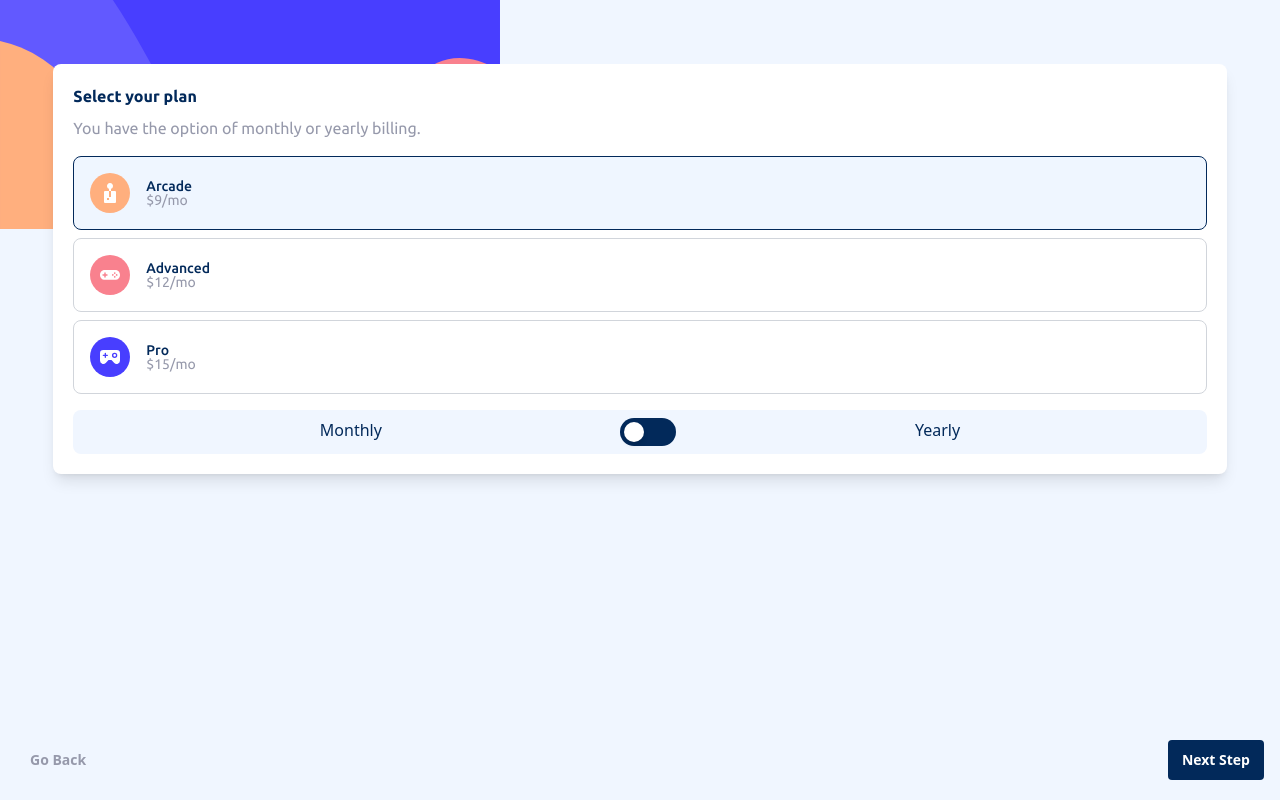
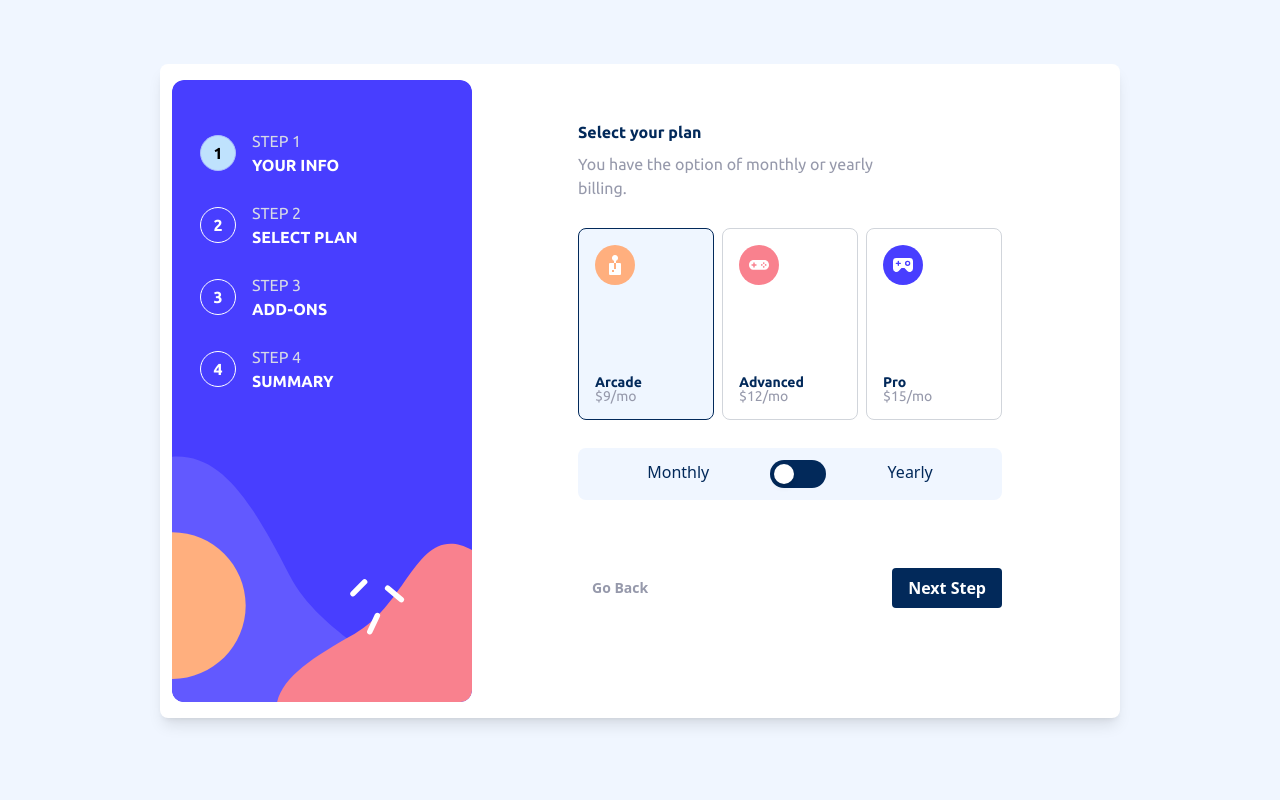
Before and after one commit to Matteonegridev/MultiStep-form, a React (Vite) app: page /plan in a window 1280 px wide. Built offline with nearby package versions, Linux system fonts and the light colour scheme; what fluid-tailwind would draw is missing.

Commit message:
done desktop step2

```diff
--- a/src/components/routes/PersonalInfo.tsx
+++ b/src/components/routes/PersonalInfo.tsx
@@ -138,16 +138,28 @@ function PersonalInfo() {
                   </FormItem>
                 )}
               />
+              {!isMobile && (
+                <div className="place-self-end py-8">
+                  <button
+                    className="rounded-sm bg-primary px-[1em] py-[.5em] font-semibold text-white"
+                    type="submit"
+                  >
+                    Next Step
+                  </button>
+                </div>
+              )}
             </div>
           </div>
-          <div className="absolute bottom-5 right-5 md:bottom-24 md:right-64 md:z-10">
-            <button
-              className="rounded-sm bg-primary px-[1em] py-[.5em] font-semibold text-white"
-              type="submit"
-            >
-              Next Step
-            </button>
-          </div>
+          {isMobile && (
+            <div className="absolute bottom-5 right-5">
+              <button
+                className="rounded-sm bg-primary px-[1em] py-[.5em] font-semibold text-white"
+                type="submit"
+              >
+                Next Step
+              </button>
+            </div>
+          )}
         </form>
       </Form>
     </section>
--- a/src/components/routes/SelectPlan.tsx
+++ b/src/components/routes/SelectPlan.tsx
@@ -1,4 +1,4 @@
-import { useEffect } from "react";
+import { useEffect, useState } from "react";
 import { useContextHook } from "@/hooks/useStepContext";
 import { useNavigate } from "react-router";
 import { SubmitHandler, useFormContext } from "react-hook-form";
@@ -20,6 +20,8 @@ import { usePlansContext } from "@/hooks/usePlansContext";
 import { planData } from "@/functions/selectPlanData";
 import SvgComp from "@/utilities/SvgComp";
 import mobileSideBar from "/assets/images/bg-sidebar-mobile.svg";
+import desktopSideBar from "/assets/images/bg-sidebar-desktop.svg";
+import Stepper from "../Stepper";
 
 function SelectPlan() {
   const { setCurrentStep } = useContextHook();
@@ -43,17 +45,43 @@ function SelectPlan() {
     setCurrentStep((prev) => prev + 1);
   };
 
+  const mobileSize = window.innerWidth < 768;
+  const [isMobile, setIsMobile] = useState(mobileSize);
+
+  useEffect(() => {
+    const handleResize = () => setIsMobile(window.innerWidth < 768);
+    window.addEventListener("resize", handleResize);
+    return () => window.removeEventListener("resize", handleResize);
+  }, []);
+
   return (
     <section>
-      <div className="absolute left-0 top-0">
-        <SvgComp alt="mobile sidebar" src={mobileSideBar} width={500} />
-      </div>
       <Form {...form}>
         <form
           onSubmit={form.handleSubmit(onSubmit)}
-          className="h-[70dvh] bg-magnolia"
+          className="flex h-[calc(90dvh-10px)] flex-col bg-magnolia md:h-screen"
         >
-          <div className="relative z-10 m-auto mt-16 w-11/12 space-y-4 rounded-lg bg-white px-5 py-5 shadow-lg">
+          {isMobile && (
+            <>
+              <div className="absolute left-0 top-0">
+                <SvgComp alt="mobile sidebar" src={mobileSideBar} width={780} />
+              </div>
+              <Stepper />
+            </>
+          )}
+          <div className="relative z-10 m-auto mt-16 w-11/12 rounded-lg bg-white px-5 py-8 shadow-lg md:grid md:w-4/5 md:grid-cols-[300px_1fr] md:px-3 md:py-4 xl:w-3/4">
+            {!isMobile && (
+              <div>
+                <SvgComp
+                  alt="desktop sidebar"
+                  src={desktopSideBar}
+                  className="h-auto w-full max-w-[300px] rounded-xl object-cover md:h-full"
+                />
+                <Stepper />
+              </div>
+            )}
+
+            <div className="space-y-7 md:mx-auto md:w-5/6 md:pt-10 xl:w-2/3">
               <div className="w-4/5">
                 <h1 className="pb-2 font-UbuntuBold text-primary ~text-2xl/4xl">
                   Select your plan
@@ -72,7 +100,7 @@ function SelectPlan() {
                       <RadioGroup
                         onValueChange={field.onChange}
                         value={field.value}
-                      className="flex flex-col"
+                        className="flex flex-col lg:grid lg:grid-cols-3"
                       >
                         {plans.map((value) => (
                           <FormItem
@@ -87,7 +115,7 @@ function SelectPlan() {
                             </FormControl>
 
                             <FormLabel
-                            className={`flex w-full cursor-pointer items-center space-x-4 rounded-lg border p-4 font-UbuntuMedium transition duration-200 peer-checked:border-primary peer-checked:bg-blue-50 ${
+                              className={`flex w-full cursor-pointer items-center space-x-4 rounded-lg border p-4 font-UbuntuMedium transition duration-200 peer-checked:border-primary peer-checked:bg-blue-50 lg:h-48 lg:flex-col lg:place-items-start lg:space-x-0 ${
                                 field.value === value.name
                                   ? "border-primary bg-blue-50"
                                   : "border-gray-300"
@@ -100,13 +128,18 @@ function SelectPlan() {
                                   className="h-full w-full"
                                 />
                               </div>
-                            <div className="">
-                              <p className="text-primary ~text-base/xl">
+                              <div className="lg:flex-grow lg:place-content-end">
+                                <p className="font-UbuntuBold text-primary ~text-base/lg">
                                   {value.name}
                                 </p>
                                 <p className="font-UbuntuRegular text-coolGray ~text-xs/base">
                                   {value.price}
                                 </p>
+                                {!isMonthly && (
+                                  <p className="font-UbuntuMedium text-primary ~text-xs/base">
+                                    {value.bonus}
+                                  </p>
+                                )}
                               </div>
                             </FormLabel>
                           </FormItem>
@@ -122,11 +155,12 @@ function SelectPlan() {
                 control={form.control}
                 name="plan.sub"
                 render={() => (
-                <FormItem className="flex justify-evenly rounded-lg bg-magnolia p-2">
+                  <FormItem className="flex justify-evenly rounded-lg bg-magnolia p-2 md:py-3">
                     <FormLabel className="text-base text-primary">
                       Monthly
                     </FormLabel>
                     <FormControl>
+                      {/* !m-0 removes the margin at the top of the switch */}
                       <Switch
                         className="relative !m-0 h-7 w-14 rounded-full bg-primary"
                         checked={isMonthly}
@@ -146,15 +180,35 @@ function SelectPlan() {
                   </FormItem>
                 )}
               />
-          </div>
-
-          <div className="absolute bottom-5 right-4">
+              {!isMobile && (
+                <div className="flex items-center justify-between py-10">
                   <Button
+                    className="rounded-sm bg-transparent px-[1em] py-[.5em] font-semibold text-coolGray"
+                    onClick={(e) => {
+                      prevPage(setCurrentStep, "/", navigate, e);
+                    }}
+                  >
+                    Go Back
+                  </Button>
+                  <button
                     className="rounded-sm bg-primary px-[1em] py-[.5em] font-semibold text-white"
                     type="submit"
                   >
                     Next Step
-            </Button>
+                  </button>
+                </div>
+              )}
+            </div>
+          </div>
+          {isMobile && (
+            <>
+              <div className="absolute bottom-5 right-5">
+                <button
+                  className="rounded-sm bg-primary px-[1em] py-[.5em] font-semibold text-white"
+                  type="submit"
+                >
+                  Next Step
+                </button>
               </div>
               <div className="absolute bottom-5 left-4">
                 <Button
@@ -166,6 +220,8 @@ function SelectPlan() {
                   Go Back
                 </Button>
               </div>
+            </>
+          )}
         </form>
       </Form>
     </section>
```
Lines whose indentation alone changed are shown as unchanged.
